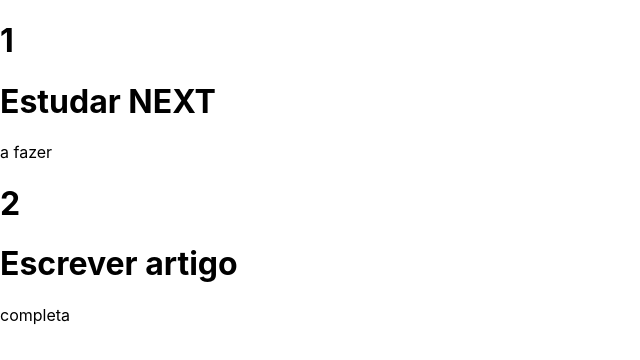
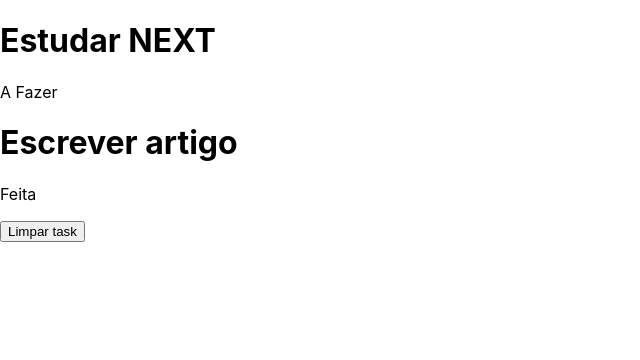
Before and after one commit to devmarcosanjos/frontand, a React (Create React App) app: page / in a window 1280 px wide. Shown: the top 360 px of the page, without its empty margins (0-640 px from the left). Built offline with nearby package versions, Linux system fonts and the light colour scheme.

Commit message:
refectore: convert componet to class

```diff
--- a/src/App.js
+++ b/src/App.js
@@ -1,9 +1,12 @@
-import { useState } from "react";
-import "./App.css";
+import React from "react";
 import TaskItem from "./components/TaskItem";
 
-function App() {
-    const [task, setTask] = useState([
+class App extends React.Component {
+    constructor(props) {
+        super(props);
+        this.handleStateChenge = this.handleStateChenge.bind(this);
+        this.state = {
+            task: [
                 {
                     id: 1,
                     description: "Estudar NEXT",
@@ -14,15 +17,56 @@
                     description: "Escrever artigo",
                     isConplet: true,
                 },
-    ]);
+            ],
+        };
+    }
 
+    handleStateChenge() {
+        this.setState({
+            task: [],
+        });
+    }
+
+    render() {
         return (
             <>
-            {task.map((task) => (
+                {this.state.task.map((task) => (
                     <TaskItem key={task.id} task={task} />
                 ))}
+
+                <button onClick={this.handleStateChenge}>Limpar task</button>
             </>
         );
     }
+}
 
 export default App;
+
+// import { useState } from "react";
+// import "./App.css";
+// import TaskItem from "./components/TaskItem";
+
+// function App() {
+// const [task, setTask] = useState([
+//     {
+//         id: 1,
+//         description: "Estudar NEXT",
+//         isConplet: false,
+//     },
+//     {
+//         id: 2,
+//         description: "Escrever artigo",
+//         isConplet: true,
+//     },
+// ]);
+
+//     return (
+//         <>
+//             {task.map((task) => (
+//                 <TaskItem key={task.id} task={task} />
+//             ))}
+//         </>
+//     );
+// }
+
+// export default App;
--- a/src/components/TaskItem.js
+++ b/src/components/TaskItem.js
@@ -1,11 +1,28 @@
-const TaskItem = ({ task }) => {
-    return (
-        <>
-            <h1>{task.id}</h1>
-            <h1>{task.description}</h1>
-            <p>{task.isConplet ? "completa" : "a fazer"}</p>
-        </>
-    );
-};
+// const TaskItem = ({ task }) => {
+//     return (
+//         <>
+//             <h1>{task.id}</h1>
+//             <h1>{task.description}</h1>
+//             <p>{task.isConplet ? "completa" : "a fazer"}</p>
+//         </>
+//     );
+// };
+
+// export default TaskItem;
+
+import React from "react";
+
+class TaskItem extends React.Component {
+    render() {
+        const { task } = this.props;
+
+        return (
+            <>
+                <h1>{task.description}</h1>
+                <p>{task.isConplet ? "Feita" : "A Fazer"}</p>
+            </>
+        );
+    }
+}
 
 export default TaskItem;
```
Also changed, not shown: 1 other file (tests, documents, lock files or other folders). Lines whose indentation alone changed are shown as unchanged.
